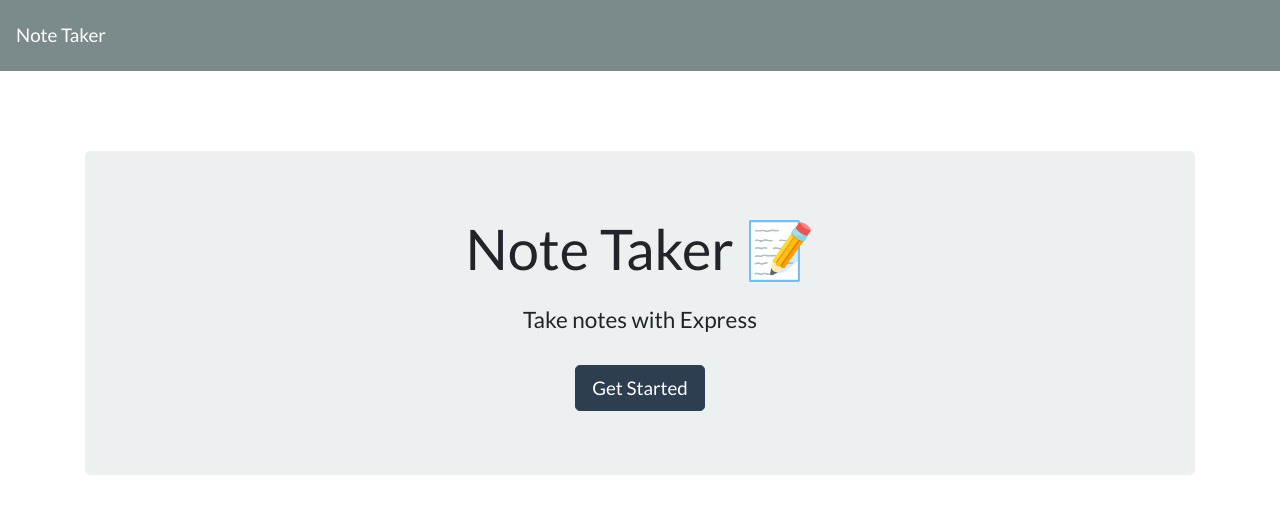
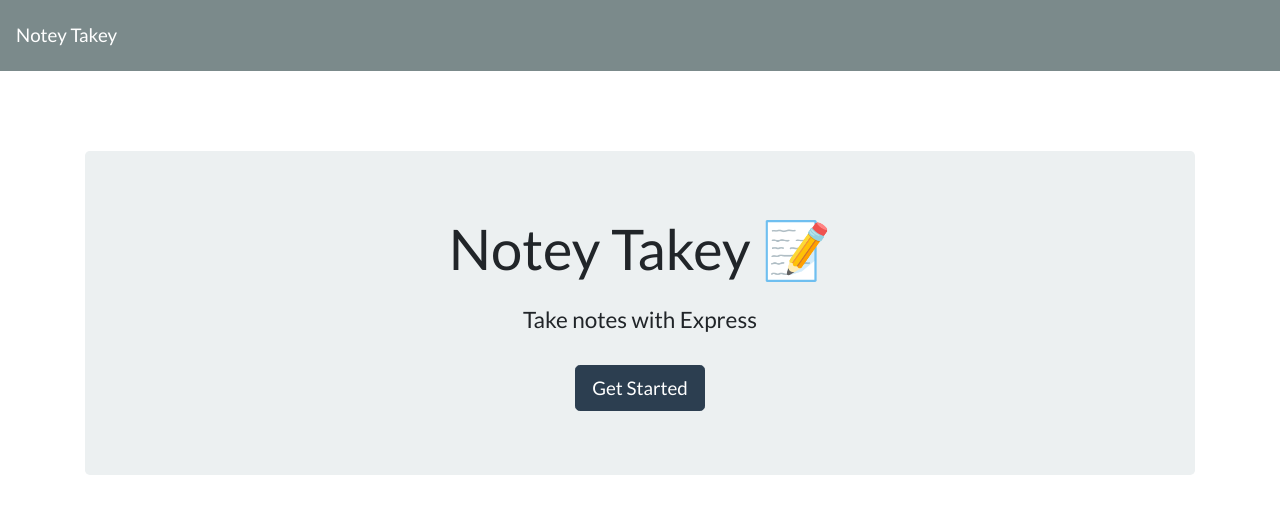
Before and after one commit to kdkleven/noteTaker, a website: page public/index.html in a window 1280 px wide. Drawn offline with nearby package versions, Linux system fonts and the light colour scheme; no server answers.

Commit message:
Updated name of the application to Notey Takey

```diff
--- a/public/index.html
+++ b/public/index.html
@@ -5,18 +5,18 @@
   <meta charset="UTF-8">
   <meta name="viewport" content="width=device-width, initial-scale=1.0">
   <meta http-equiv="X-UA-Compatible" content="ie=edge">
-  <title>Note Taker</title>
+  <title>Notey Takey</title>
   <link rel="stylesheet" href="https://cdnjs.cloudflare.com/ajax/libs/bootswatch/4.1.3/flatly/bootstrap.min.css" />
 </head>
 
 <body>
   <nav class="navbar navbar-dark bg-dark">
-    <a class="navbar-brand" href="/">Note Taker
+    <a class="navbar-brand" href="/">Notey Takey
     </a>
   </nav>
   <div class="container">
     <div style="margin-top: 80px;" class="jumbotron text-center">
-      <h1 class="display-4">Note Taker <span role="img" aria-label="Memo">📝</span></h1>
+      <h1 class="display-4">Notey Takey <span role="img" aria-label="Memo">📝</span></h1>
       <h4 class="mt-4">Take notes with Express</h4>
       <a class="btn btn-primary btn-lg mt-4" href="/notes" role="button">Get Started</a>
     </div>
```
Also changed, not shown: public/notes.html (+2 -2 lines), routes/apiRoutes.js (+9 -7 lines).
